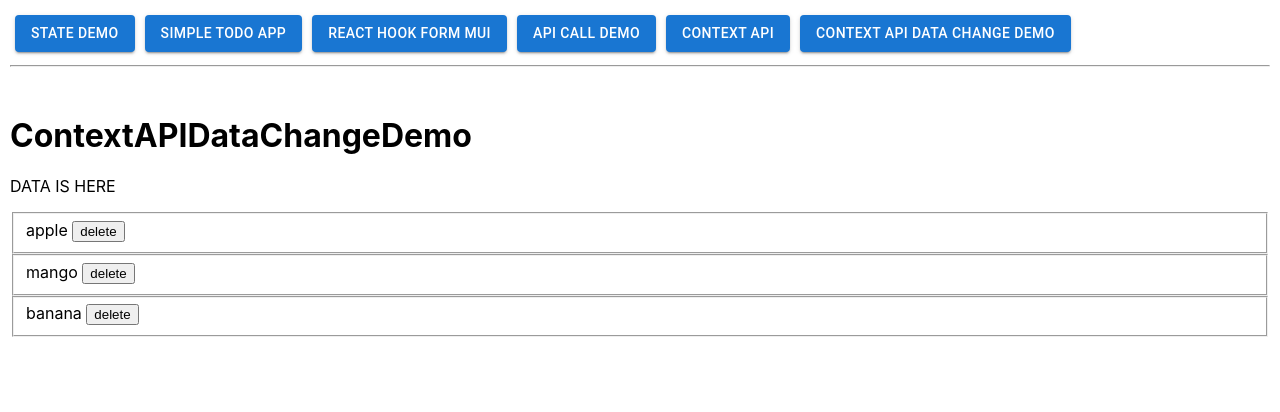
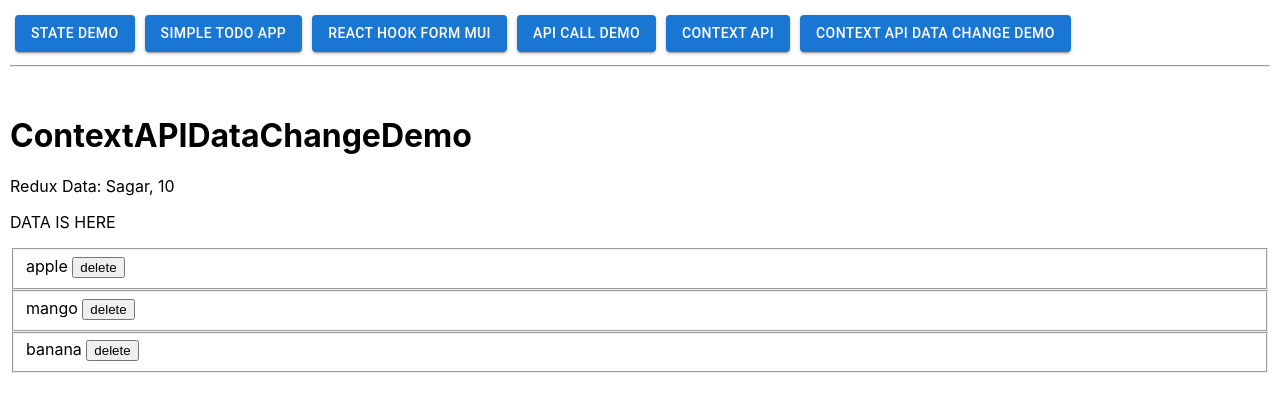
Before and after one commit to gavand-sagar/Upgrad-React-Training, a React (Create React App) app: page /ContextAPIDataChangeDemo in a window 1280 px wide. Shown: the top 412 px of the page. Built offline with nearby package versions, Linux system fonts and the light colour scheme.

Commit message:
redux basic setup

```diff
--- a/package.json
+++ b/package.json
@@ -7,6 +7,7 @@
     "@emotion/styled": "^11.14.1",
     "@mui/material": "^7.3.5",
     "@mui/x-data-grid": "^8.18.0",
+    "@reduxjs/toolkit": "^2.10.1",
     "@testing-library/dom": "^10.4.1",
     "@testing-library/jest-dom": "^6.9.1",
     "@testing-library/react": "^16.3.0",
@@ -15,6 +16,7 @@
     "react": "^19.2.0",
     "react-dom": "^19.2.0",
     "react-hook-form": "^7.66.1",
+    "react-redux": "^9.2.0",
     "react-router-dom": "^7.9.6",
     "react-scripts": "5.0.1",
     "web-vitals": "^2.1.4"
--- a/src/ContextAPIDataChangeDemo.jsx
+++ b/src/ContextAPIDataChangeDemo.jsx
@@ -1,4 +1,5 @@
 import React, { createContext, useContext, useState } from 'react'
+import { useSelector } from 'react-redux'
 
 let MyContext = createContext({ items: [], handleDelete: () => { } })
 
@@ -27,9 +28,13 @@ export default function ContextAPIDataChangeDemo() {
         newArray.pop()
         setItems(newArray)
     }
+    let { username} = useSelector(store => store.user)
+    let { count } = useSelector(store => store.counter)
+
     return (
         <MyContext value={{ items: items, handleDelete: handleDelete }}>
             <h1>ContextAPIDataChangeDemo</h1>
+            <p>Redux Data: {username}, {count} </p>
             <p>DATA IS HERE</p>
             <ItemsList />
         </MyContext>
--- a/src/StateDemo.jsx
+++ b/src/StateDemo.jsx
@@ -1,4 +1,5 @@
 import React, { useState } from 'react'
+import { useSelector } from 'react-redux'
 
 // Code which will not work in react (not ideal react code)
 // export default function StateDemo() {
@@ -24,18 +25,20 @@ export default function StateDemo() {
 
   // state variable
   // react does re-render the UI if state variable changes
-  let [value,setValue] = useState(0)
+  let [value, setValue] = useState(0)
 
-  function handleClick(){
+  function handleClick() {
     let newValue = value + 1
     setValue(newValue) // this is the way to change the value
   }
 
+  let { username,city } = useSelector(store => store.user)
+
   return (
     <div>
-        <h1>StateDemo</h1>
-        <p>{value}</p>
-        <button onClick={handleClick}>Increment</button>
+      <h1>StateDemo {username} {city}</h1>
+      <p>{value}</p>
+      <button onClick={handleClick}>Increment</button>
     </div>
   )
 }
--- /dev/null
+++ b/src/app/store.js
@@ -0,0 +1,9 @@
+import { configureStore } from '@reduxjs/toolkit'
+import { counterSlice, userSlice } from '../features/counter/counterSlice'
+
+export const store = configureStore({
+    reducer: {
+        counter: counterSlice.reducer,
+        user: userSlice.reducer
+    },
+})
--- /dev/null
+++ b/src/features/counter/counterSlice.js
@@ -0,0 +1,16 @@
+import { createSlice } from "@reduxjs/toolkit";
+
+export const counterSlice = createSlice({
+    name: 'counter',
+    initialState: {
+        count: 10
+    }
+})
+
+export const userSlice = createSlice({
+    name: 'user',
+    initialState: {
+        username: "Sagar",
+        city:"Mumbai"
+    }
+})
--- a/src/index.js
+++ b/src/index.js
@@ -4,13 +4,17 @@ import './index.css';
 import App from './App';
 import reportWebVitals from './reportWebVitals';
 import { BrowserRouter } from 'react-router-dom';
+import { Provider } from 'react-redux';
+import { store } from './app/store';
 
 
 const root = ReactDOM.createRoot(document.getElementById('root'));
 root.render(
-  <BrowserRouter>
-    <App />
-  </BrowserRouter>
+  <Provider store={store}>
+    <BrowserRouter>
+      <App />
+    </BrowserRouter>
+  </Provider>
 );
 
 // If you want to start measuring performance in your app, pass a function
```
Also changed, not shown: 1 other file (tests, documents, lock files or other folders).
